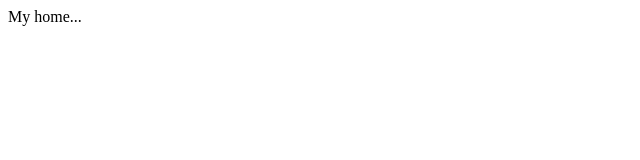
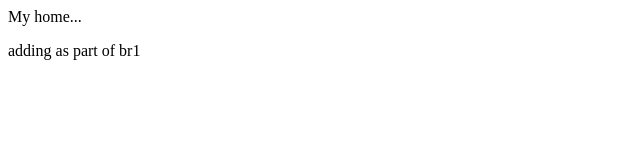
Before and after one commit to jidnyasatavate/TestGit, a plain HTML site: page index.html in a window 1280 px wide. Shown: the whole page, without its empty margins (0-640 px from the left). Drawn offline with Linux system fonts and the light colour scheme.

Commit message:
modified index.html to add p tag - br1

```diff
--- a/index.html
+++ b/index.html
@@ -1,5 +1,6 @@
 <html>
   <body>
     My home...
+    <p>adding as part of br1</p>
   </body>
 </html>
```
